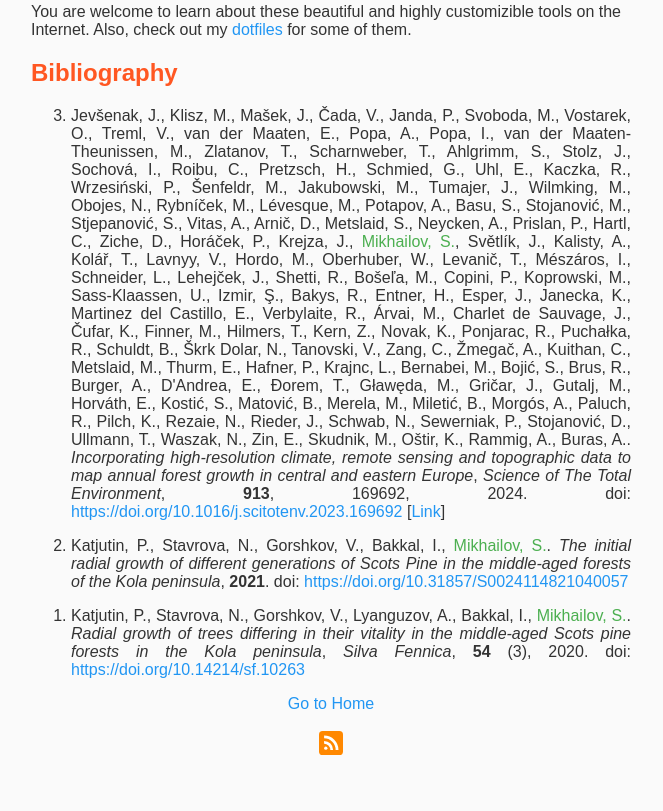
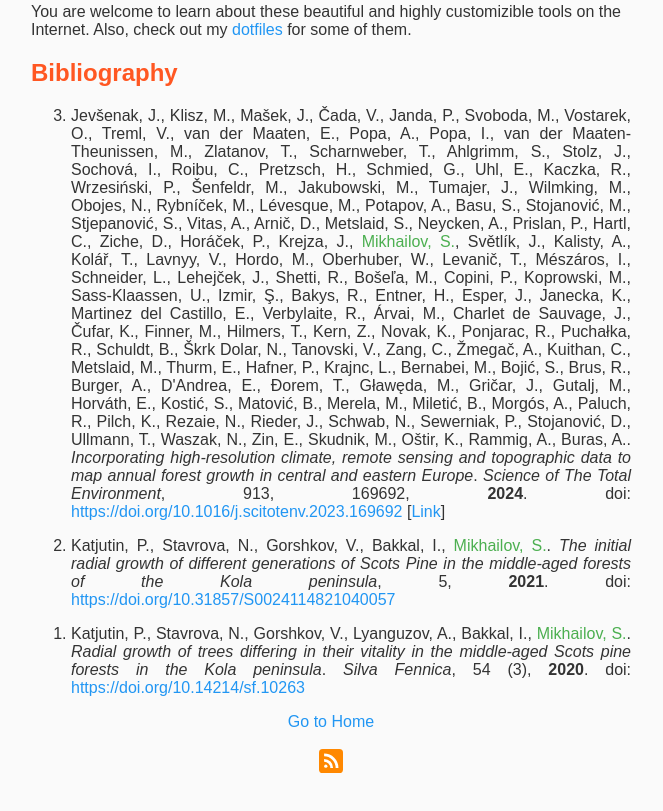
Before and after one commit to aplantc0/aplantc0.github.io, a plain HTML site: page work/index.html in a window 1280 px wide. Shown: the part 413-1224 px from the top of the page, without its empty margins (309-972 px from the left). Drawn offline with Linux system fonts and the light colour scheme.

Commit message:
biblio fix, added .gitignore

```diff
--- a/work/index.html
+++ b/work/index.html
@@ -315,7 +315,7 @@ Also, check out my <a href="https://github.com/aplantc0/dotfiles">dotfiles</a> f
             Oštir, K.,
             Rammig, A.,
             Buras, A..
-        <i>Incorporating high-resolution climate, remote sensing and topographic data to map annual forest growth in central and eastern Europe</i>, <i>Science of The Total Environment</i>, <b>913</b>, 169692, 2024. doi: <a href="https://doi.org/10.1016/j.scitotenv.2023.169692">https://doi.org/10.1016/j.scitotenv.2023.169692</a> [<a href="https://www.sciencedirect.com/science/article/pii/S0048969723083225">Link</a>]
+        <i>Incorporating high-resolution climate, remote sensing and topographic data to map annual forest growth in central and eastern Europe</i>. <i>Science of The Total Environment</i>, 913, 169692, <b>2024</b>. doi: <a href="https://doi.org/10.1016/j.scitotenv.2023.169692">https://doi.org/10.1016/j.scitotenv.2023.169692</a> [<a href="https://www.sciencedirect.com/science/article/pii/S0048969723083225">Link</a>]
       </li>
       <li style="margin-bottom: 1em;">
             Katjutin, P.,
@@ -323,7 +323,7 @@ Also, check out my <a href="https://github.com/aplantc0/dotfiles">dotfiles</a> f
             Gorshkov, V.,
             Bakkal, I.,
             <span style="color: var(--highlight-color);">Mikhailov, S.</span>.
-        <i>The initial radial growth of different generations of Scots Pine in the middle-aged forests of the Kola peninsula</i>, <b>2021</b>. doi: <a href="https://doi.org/10.31857/S0024114821040057">https://doi.org/10.31857/S0024114821040057</a>
+        <i>The initial radial growth of different generations of Scots Pine in the middle-aged forests of the Kola peninsula</i>, 5, <b>2021</b>. doi: <a href="https://doi.org/10.31857/S0024114821040057">https://doi.org/10.31857/S0024114821040057</a>
       </li>
       <li style="margin-bottom: 1em;">
             Katjutin, P.,
@@ -332,7 +332,7 @@ Also, check out my <a href="https://github.com/aplantc0/dotfiles">dotfiles</a> f
             Lyanguzov, A.,
             Bakkal, I.,
             <span style="color: var(--highlight-color);">Mikhailov, S.</span>.
-        <i>Radial growth of trees differing in their vitality in the middle-aged Scots pine forests in the Kola peninsula</i>, <i>Silva Fennica</i>, <b>54</b> (3), 2020. doi: <a href="https://doi.org/10.14214/sf.10263">https://doi.org/10.14214/sf.10263</a>
+        <i>Radial growth of trees differing in their vitality in the middle-aged Scots pine forests in the Kola peninsula</i>. <i>Silva Fennica</i>, 54 (3), <b>2020</b>. doi: <a href="https://doi.org/10.14214/sf.10263">https://doi.org/10.14214/sf.10263</a>
       </li>
   </ol>
 </div>
```
Also changed, not shown: 1 other file.
